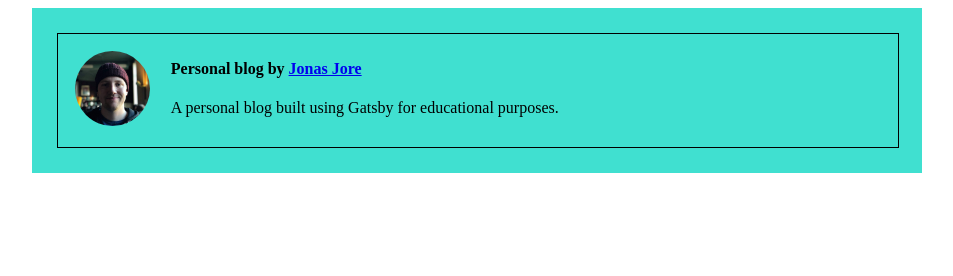
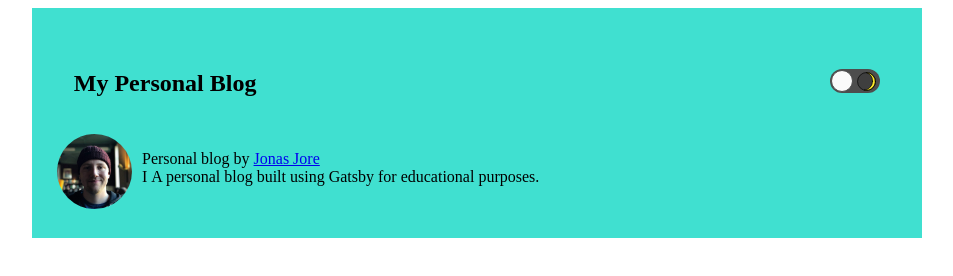
Before and after one commit to JonasJore/personal-blog, a Gatsby site: page / in a window 1280 px wide. Shown: the whole page, without its empty margins (163-1116 px from the left). Built offline with nearby package versions, Linux system fonts and the light colour scheme; Gatsby itself is replaced by a stand-in of ours.

Commit message:
implementation of headersection issue: #14

```diff
--- a/src/components/aboutMe.tsx
+++ b/src/components/aboutMe.tsx
@@ -18,8 +18,10 @@ export const AboutMe = ({ name, description, twitterHandle }: AboutMeProptypes):
         />
       </div>
       <div className="aboutMe-container__bio">
-        <h4>Personal blog by <a href={`https://www.twitter.com/${twitterHandle}`}>{name}</a></h4>
-        <p>{description}</p>
+        <p>
+          Personal blog by <a href={`https://www.twitter.com/${twitterHandle}`}>{name}</a><br/>
+          I&nbsp;{description}
+        </p>
       </div>
     </div>
   </div>
--- /dev/null
+++ b/src/components/header.tsx
@@ -0,0 +1,19 @@
+import React from 'react'
+import { DarkmodeToggle } from './toggle'
+import { SunIcon, MoonIcon } from '../assets/icons/toggleIcons'
+
+export const Header = () => (
+  <div>
+    <div className="headerSection">
+      <div className="headerSection__heading">
+        <h2>My Personal Blog</h2>
+      </div>
+      <div className="headerSection__darkmodeToggle">
+        <DarkmodeToggle
+          checked={<SunIcon />}
+          unchecked={<MoonIcon />}
+        />
+      </div>
+    </div>
+  </div>
+)
--- a/src/pages/index.tsx
+++ b/src/pages/index.tsx
@@ -1,17 +1,33 @@
 import React from "react"
-import { Link } from "gatsby"
 import { graphql } from 'gatsby'
 
 import "../styles/global.scss"
 import { AboutMe } from "../components/aboutMe"
+import { Header } from "../components/header"
 
-export default ({ data }: any): JSX.Element => (
+type siteMetadataType = {
+  data: {
+    site: {
+      siteMetadata: {
+        author: {
+          name: string
+          summary: string
+        }
+        description: string
+        social: {
+          twitter: string
+          instagram: string
+        }
+      }
+    }
+  }
+}
+
+export default ({ data }: siteMetadataType): JSX.Element => (
   <div>
     <div className="mainContainer">
-      <div className="header">
-
-      </div>
-      <div className="aboutMe">
+      <Header />
+      <div className="aboutMeSection">
         <AboutMe
           name={data.site.siteMetadata.author.name}
           description={data.site.siteMetadata.description}
--- a/src/styles/aboutMe.scss
+++ b/src/styles/aboutMe.scss
@@ -1,22 +1,18 @@
-$imageSize: 75px;
+@import "./variables.scss";
 
 .aboutMe-container {
   display: flex;
   flex-direction: row;
-  width: 840px;
-  border: solid 1px black;
-
-  .aboutMe-container__img {
-    padding: 2%;
-  }
+  align-content: baseline;
+  max-width: $maxwidth;
 
   .aboutMe-container__bio {
-    padding: .5%;
+    margin-left: 10px;
   }
 }
 
 .profilePicture {
   height: $imageSize;
   widht: $imageSize;
-  border-radius: 100%;
+  border-radius: 50%;
 }
--- a/src/styles/global.scss
+++ b/src/styles/global.scss
@@ -1,11 +1,22 @@
 @import "./toggle.scss";
 @import "./aboutMe.scss";
+@import "./variables.scss";
+
 .mainContainer {
   display: flex;
+  flex-direction: column;
+  align-content: center;
   margin: 0 auto;
   background-color: turquoise;
-  max-width: 840px;
+  max-width: $maxwidth;
   padding: 2%;
-  //height: 1000px;
+}
 
+.headerSection {
+  display: flex;
+  flex-direction: row;
+  align-items: center;
+  justify-content: space-between;
+  max-width: $maxwidth;
+  padding: 2%;
 }
--- a/src/styles/variables.scss
+++ b/src/styles/variables.scss
@@ -0,0 +1,2 @@
+$maxwidth: 840px;
+$imageSize: 75px;
```
Also changed, not shown: src/pages/about.tsx (+0 -8 lines).
